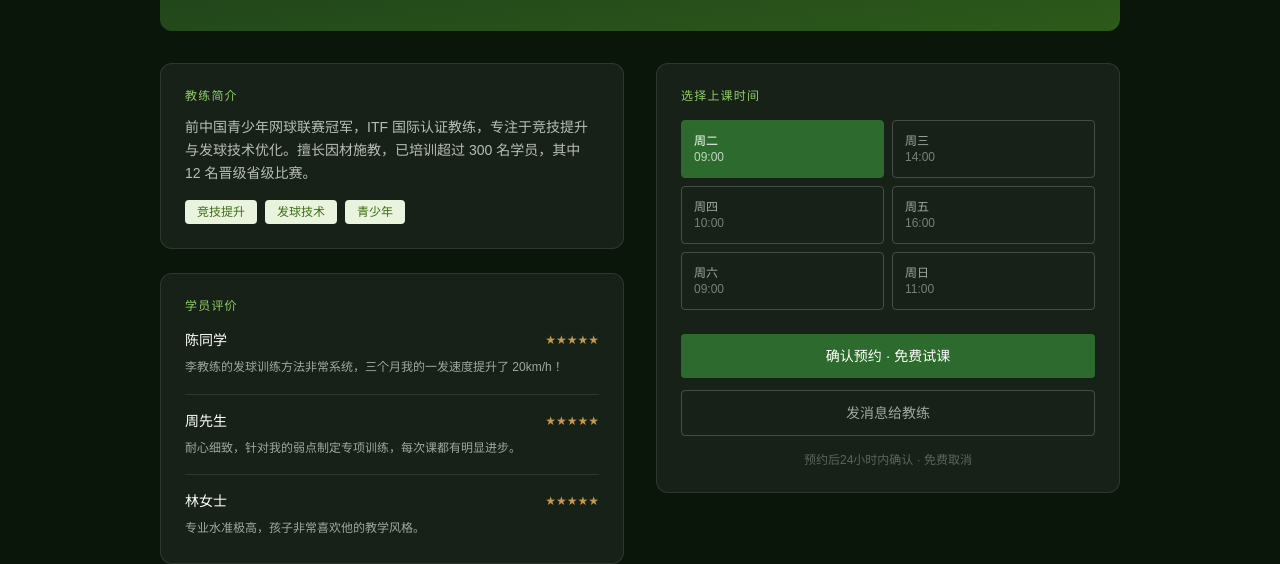
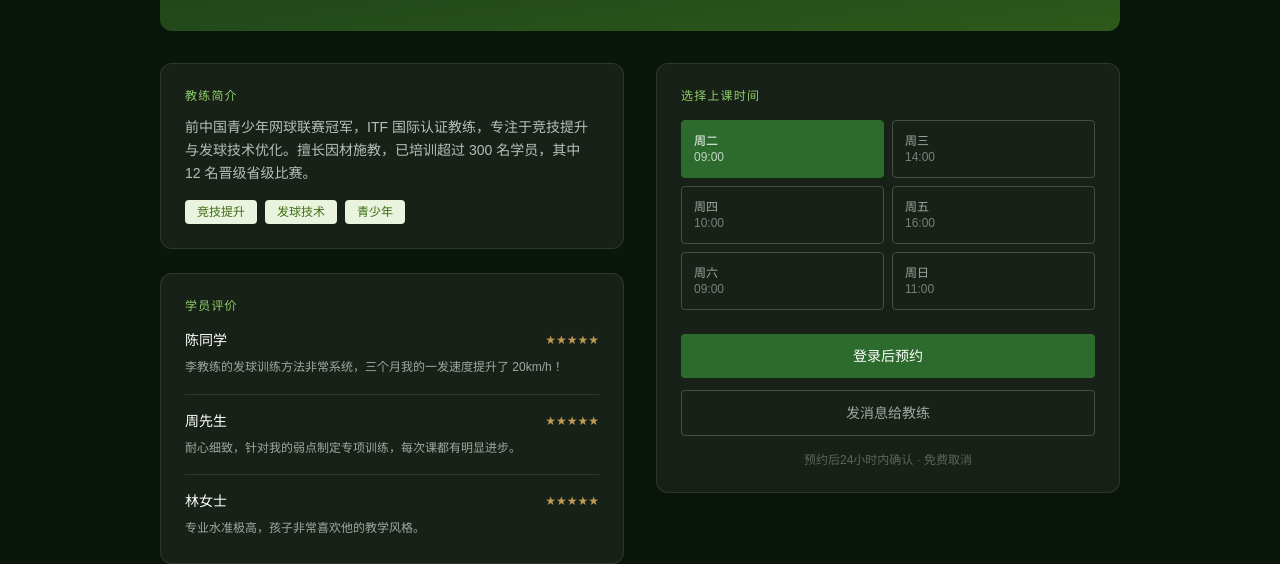
Before and after one commit to margaretlxt/sportime, a Next.js app: page /coaches/li-mingyuan in a window 1280 px wide. Shown: the part 222-786 px from the top of the page. Built offline with nearby package versions, Linux system fonts and the light colour scheme; no server answers.

Commit message:
add booking functionality

```diff
--- a/app/coaches/[id]/page.tsx
+++ b/app/coaches/[id]/page.tsx
@@ -1,3 +1,8 @@
+"use client"
+import { useState, useEffect } from "react"
+import { supabase } from "../../lib/supabase"
+import { useParams } from "next/navigation"
+
 const coaches = [
   {
     id: "li-mingyuan",
@@ -29,7 +34,7 @@ const coaches = [
     rating: 4.8,
     reviews: 96,
     tags: ["零基础入门", "女子专场", "体能训练"],
-    bio: "体育学院运动训练专业硕士，USPTA 国际认证教练。专注零基础学员和女性学员，教学风格温和耐心，善于帮助初学者建立正确的击球习惯和运动意识。",
+    bio: "体育学院运动训练专业硕士，USPTA 国际认证教练。专注零基础学员和女性学员，教学风格温和耐心。",
     slots: ["周一 10:00", "周三 09:00", "周五 14:00", "周六 10:00", "周日 15:00"],
     testimonials: [
       { name: "张女士", text: "从完全零基础到能打完整的一局，王教练功不可没！", stars: 5 },
@@ -51,16 +56,49 @@ const coaches = [
     bio: "ATP 国际认证裁判，同时担任专业网球教练12年。对网球规则和战术有深入研究，擅长双打配合训练和比赛心理辅导。",
     slots: ["周二 14:00", "周四 09:00", "周五 10:00", "周六 14:00", "周日 09:00"],
     testimonials: [
-      { name: "王先生", text: "张教练的战术课让我对网球有了全新的理解，双打成绩大幅提升！", stars: 5 },
+      { name: "王先生", text: "张教练的战术课让我对网球有了全新的理解！", stars: 5 },
       { name: "李同学", text: "作为裁判出身，对规则的理解非常深刻，受益匪浅。", stars: 5 },
       { name: "赵先生", text: "比赛心理辅导很有帮助，现在打比赛不再紧张了。", stars: 5 },
     ],
   },
 ]
 
-export default async function CoachPage({ params }: { params: Promise<{ id: string }> }) {
-  const { id } = await params
+export default function CoachPage() {
+  const params = useParams()
+  const id = params.id as string
   const coach = coaches.find((c) => c.id === id)
+  const [selectedSlot, setSelectedSlot] = useState(0)
+  const [loading, setLoading] = useState(false)
+  const [message, setMessage] = useState("")
+  const [user, setUser] = useState<any>(null)
+
+  useEffect(() => {
+    supabase.auth.getUser().then(({ data }) => setUser(data.user))
+  }, [])
+
+  const handleBooking = async () => {
+    if (!user) {
+      window.location.href = "/auth/login"
+      return
+    }
+    if (!coach) return
+    setLoading(true)
+    setMessage("")
+
+    const { error } = await supabase.from("bookings").insert({
+      user_id: user.id,
+      coach_name: coach.name,
+      slot: coach.slots[selectedSlot],
+      status: "pending"
+    })
+
+    if (error) {
+      setMessage("预约失败，请重试")
+    } else {
+      setMessage("🎾 预约成功！我们将在24小时内确认")
+    }
+    setLoading(false)
+  }
 
   if (!coach) return (
     <div className="min-h-screen bg-[#0b160b] text-white flex items-center justify-center">找不到该教练</div>
@@ -120,14 +158,27 @@ export default async function CoachPage({ params }: { params: Promise<{ id: stri
               <div className="text-[#8fce6a] text-xs tracking-widest uppercase mb-4">选择上课时间</div>
               <div className="grid grid-cols-2 gap-2 mb-6">
                 {coach.slots.map((slot, i) => (
-                  <button key={slot} className={`text-xs p-3 rounded-sm border text-left transition-colors ${i === 0 ? "bg-[#2d6a2d] border-[#2d6a2d] text-white" : "border-white/20 text-white/60 hover:border-[#2d6a2d]"}`}>
+                  <button key={slot} onClick={() => setSelectedSlot(i)}
+                    className={`text-xs p-3 rounded-sm border text-left transition-colors ${selectedSlot === i ? "bg-[#2d6a2d] border-[#2d6a2d] text-white" : "border-white/20 text-white/60 hover:border-[#2d6a2d]"}`}>
                     <div className="font-medium">{slot.split(" ")[0]}</div>
                     <div className="text-xs opacity-70">{slot.split(" ")[1]}</div>
                   </button>
                 ))}
               </div>
-              <button className="w-full bg-[#2d6a2d] text-white py-3 text-sm rounded-sm hover:bg-[#245524] mb-3">确认预约 · 免费试课</button>
-              <button className="w-full border border-white/20 text-white/60 py-3 text-sm rounded-sm hover:border-[#2d6a2d]">发消息给教练</button>
+
+              {message && (
+                <div className={`text-sm px-4 py-3 rounded-sm mb-4 ${message.includes("成功") ? "bg-[#eaf3de] text-[#3b6d11]" : "bg-red-900/30 text-red-300"}`}>
+                  {message}
+                </div>
+              )}
+
+              <button onClick={handleBooking} disabled={loading}
+                className="w-full bg-[#2d6a2d] text-white py-3 text-sm rounded-sm hover:bg-[#245524] mb-3 disabled:opacity-50">
+                {loading ? "预约中..." : user ? "确认预约 · 免费试课" : "登录后预约"}
+              </button>
+              <button className="w-full border border-white/20 text-white/60 py-3 text-sm rounded-sm hover:border-[#2d6a2d]">
+                发消息给教练
+              </button>
               <div className="text-center text-white/30 text-xs mt-4">预约后24小时内确认 · 免费取消</div>
             </div>
           </div>
```
